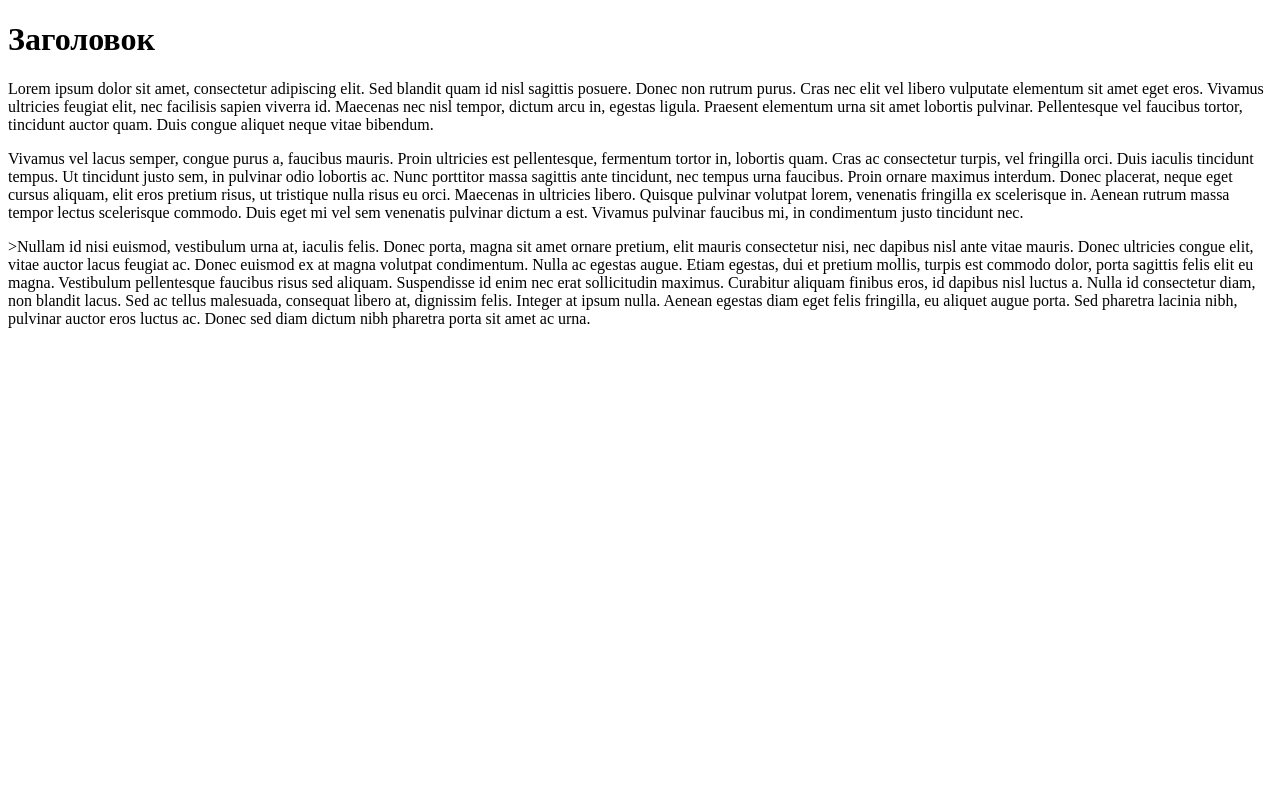
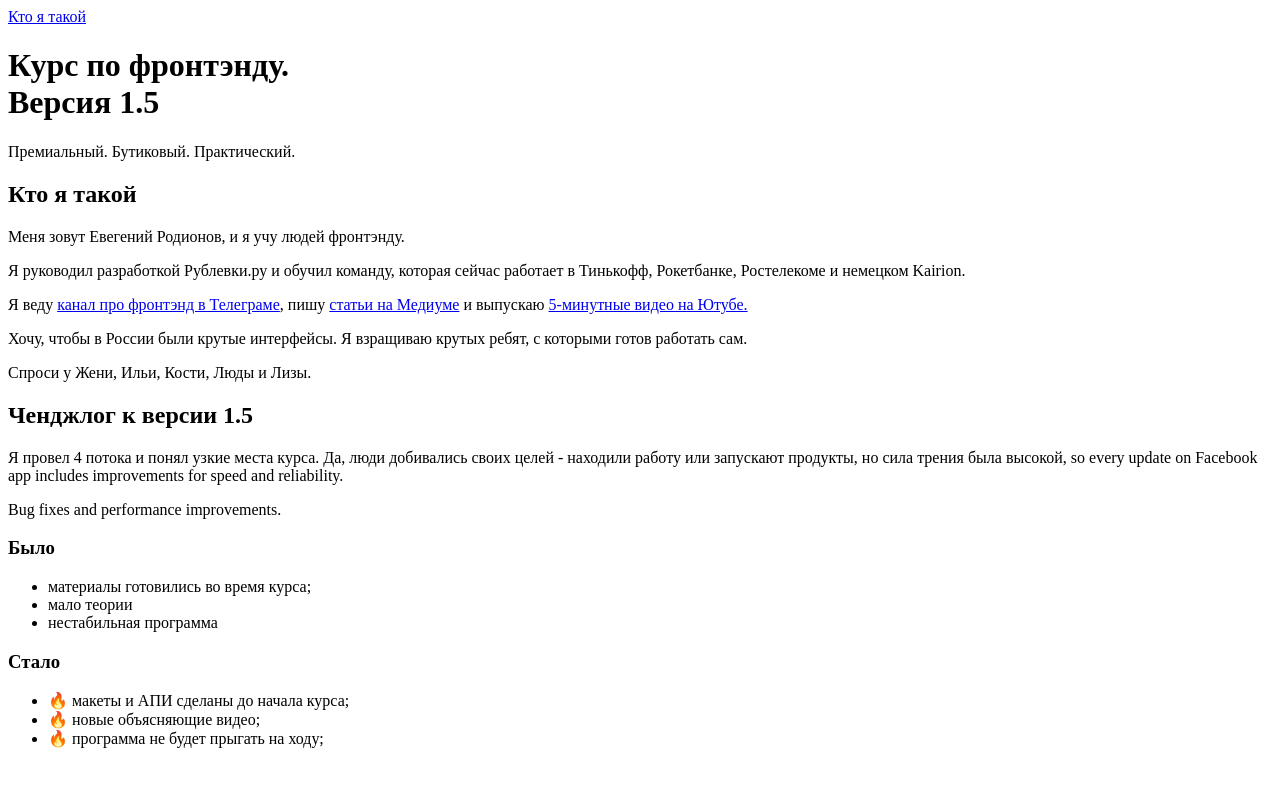
Before and after one commit to heydude1amdrunk/verstka, a plain HTML site: page index.html in a window 1280 px wide. Drawn offline with Linux system fonts and the light colour scheme.

Commit message:
semantic HTML

```diff
--- a/index.html
+++ b/index.html
@@ -1,15 +1,59 @@
 <!doctype html>
 <html>
   <head>
-    <title>Заголовок страницы</title>
+    <title>Курс по фронтэнду 1.5</title>
   </head>
   <body>
-    <h1>Заголовок</h1>
+    <header>
+        <a href="#">Кто я такой</a>
+    </header>
 
-    <p>Lorem ipsum dolor sit amet, consectetur adipiscing elit. Sed blandit quam id nisl sagittis posuere. Donec non rutrum purus. Cras nec elit vel libero vulputate elementum sit amet eget eros. Vivamus ultricies feugiat elit, nec facilisis sapien viverra id. Maecenas nec nisl tempor, dictum arcu in, egestas ligula. Praesent elementum urna sit amet lobortis pulvinar. Pellentesque vel faucibus tortor, tincidunt auctor quam. Duis congue aliquet neque vitae bibendum.</p>
+    <h1>Курс по фронтэнду. <br> Версия 1.5</h1>
 
-    <p>Vivamus vel lacus semper, congue purus a, faucibus mauris. Proin ultricies est pellentesque, fermentum tortor in, lobortis quam. Cras ac consectetur turpis, vel fringilla orci. Duis iaculis tincidunt tempus. Ut tincidunt justo sem, in pulvinar odio lobortis ac. Nunc porttitor massa sagittis ante tincidunt, nec tempus urna faucibus. Proin ornare maximus interdum. Donec placerat, neque eget cursus aliquam, elit eros pretium risus, ut tristique nulla risus eu orci. Maecenas in ultricies libero. Quisque pulvinar volutpat lorem, venenatis fringilla ex scelerisque in. Aenean rutrum massa tempor lectus scelerisque commodo. Duis eget mi vel sem venenatis pulvinar dictum a est. Vivamus pulvinar faucibus mi, in condimentum justo tincidunt nec.</p>
+    <p>Премиальный. Бутиковый. Практический.</p>
 
-    <p>>Nullam id nisi euismod, vestibulum urna at, iaculis felis. Donec porta, magna sit amet ornare pretium, elit mauris consectetur nisi, nec dapibus nisl ante vitae mauris. Donec ultricies congue elit, vitae auctor lacus feugiat ac. Donec euismod ex at magna volutpat condimentum. Nulla ac egestas augue. Etiam egestas, dui et pretium mollis, turpis est commodo dolor, porta sagittis felis elit eu magna. Vestibulum pellentesque faucibus risus sed aliquam. Suspendisse id enim nec erat sollicitudin maximus. Curabitur aliquam finibus eros, id dapibus nisl luctus a. Nulla id consectetur diam, non blandit lacus. Sed ac tellus malesuada, consequat libero at, dignissim felis. Integer at ipsum nulla. Aenean egestas diam eget felis fringilla, eu aliquet augue porta. Sed pharetra lacinia nibh, pulvinar auctor eros luctus ac. Donec sed diam dictum nibh pharetra porta sit amet ac urna.</p>
+    <section>
+        <h2>Кто я такой</h2>
+
+        <p>Меня зовут Евегений Родионов, и я учу людей фронтэнду.</p>
+
+        <p>Я руководил разработкой Рублевки.ру и обучил команду, которая сейчас работает в Тинькофф, Рокетбанке, Ростелекоме и немецком Kairion.</p>
+
+        <p>Я веду <a href="#">канал про фронтэнд в Телеграме</a>, пишу <a href="#">статьи на Медиуме</a> и выпускаю <a href="#">5-минутные видео на Ютубе.</a></p>
+
+        <p>Хочу, чтобы в России были крутые интерфейсы. Я взращиваю крутых ребят, с которыми готов работать сам.</p>
+
+        <p>Спроси у Жени, Ильи, Кости, Люды и Лизы.</p>
+    </section>
+
+    <section>
+      <h2>Ченджлог к версии 1.5</h2>
+
+      <p>
+          Я провел 4 потока и понял узкие места курса.
+          Да, люди добивались своих целей - находили работу или запускают продукты,
+          но сила трения была высокой, so every update on Facebook app includes improvements
+          for speed and reliability.
+          <aside>Bug fixes and performance improvements.</aside>
+      </p>
+    </section>
+
+    <h3>
+      Было
+    </h3>
+
+    <ul>
+      <li>материалы готовились во время курса;</li>
+      <li>мало теории</li>
+      <li>нестабильная программа</li>
+    </ul>
+
+    <h3>Стало</h3>
+
+    <ul>
+      <li>🔥 макеты и АПИ сделаны до начала курса;</li>
+      <li>🔥 новые объясняющие видео;</li>
+      <li>🔥 программа не будет прыгать на ходу;</li>
+    </ul>
   </body>
 </html>
```
